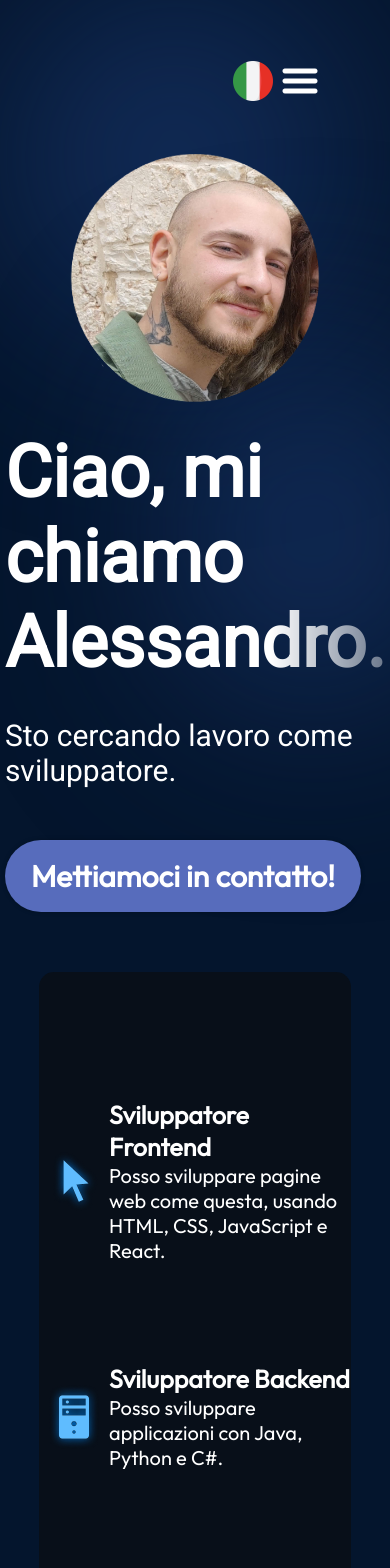
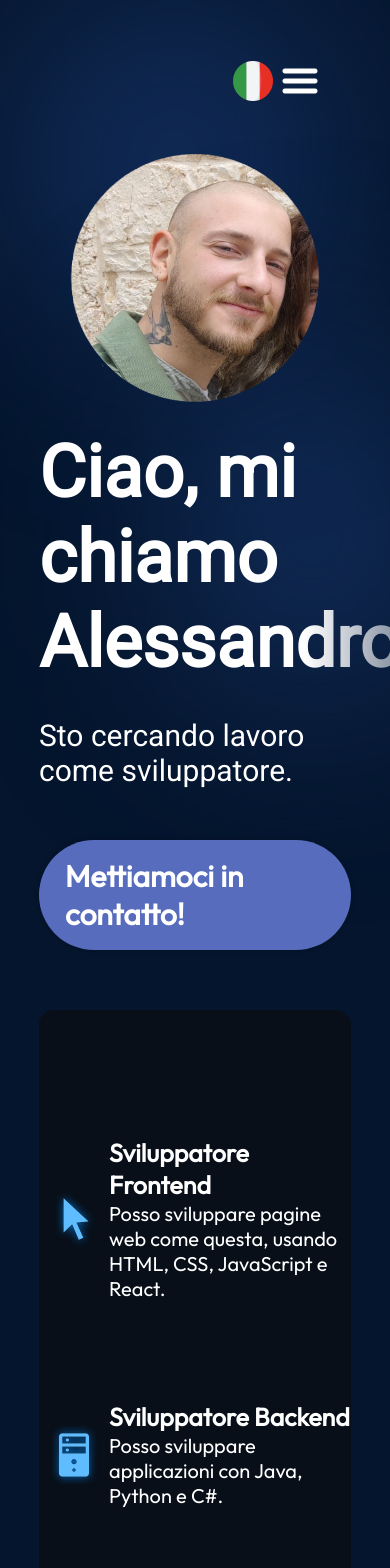
Before and after one commit to ale70029/portoflio_website, a React (Vite) app: page / in a window 390 px wide. Shown: the top 1568 px of the page. Built offline with nearby package versions, Linux system fonts and the light colour scheme.

Commit message:
fixed hero mobile

```diff
--- a/src/components/Contact/Contact.module.css
+++ b/src/components/Contact/Contact.module.css
@@ -51,7 +51,7 @@
     .container {
         flex-direction: column;
         gap: 23;
-        max-width: 100vw;
+        max-width: 100%;
     }
 
     .text {
--- a/src/components/Hero/Hero.module.css
+++ b/src/components/Hero/Hero.module.css
@@ -101,17 +101,18 @@
 @media screen and (max-width: 830px) {
     .container {
         flex-direction: column-reverse;
-        max-width: 100vw;
+        max-width: 100%;
     }
 
     .content {
         align-items: flex-start;
+        max-width: 100%;
 
     }
 
     .heroImg {
         width: 100%;
-        max-width: 100vw;
+        max-width: 100%;
         z-index: 1;
 
 
```
